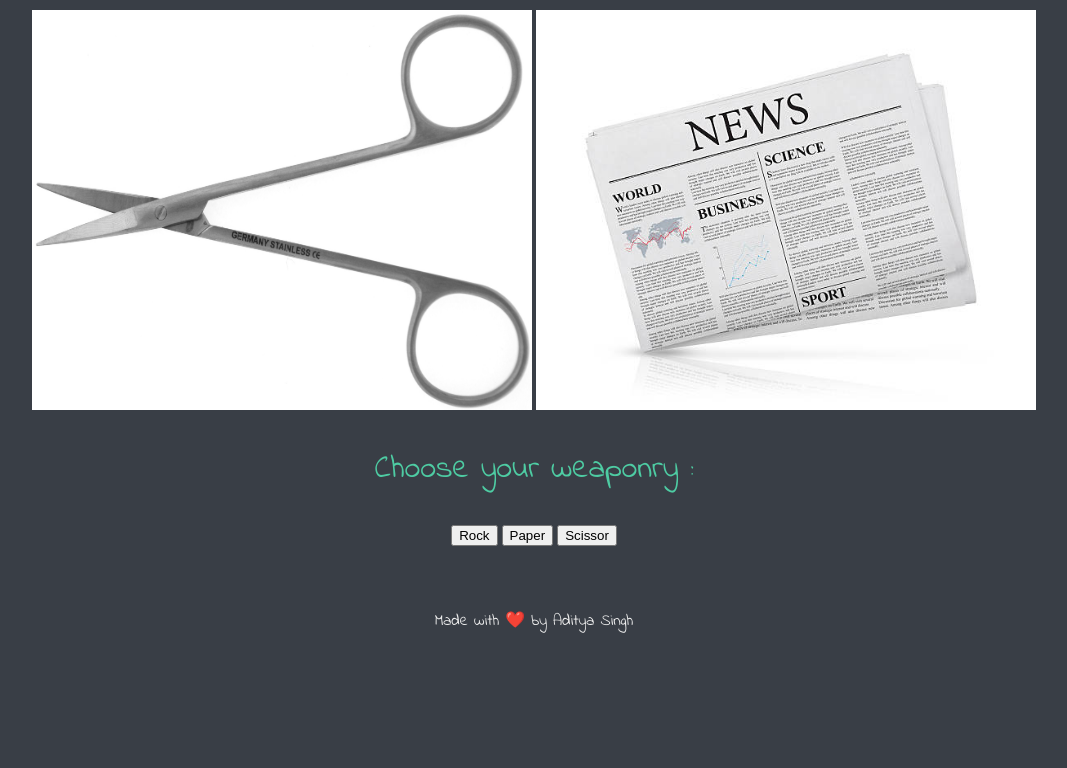
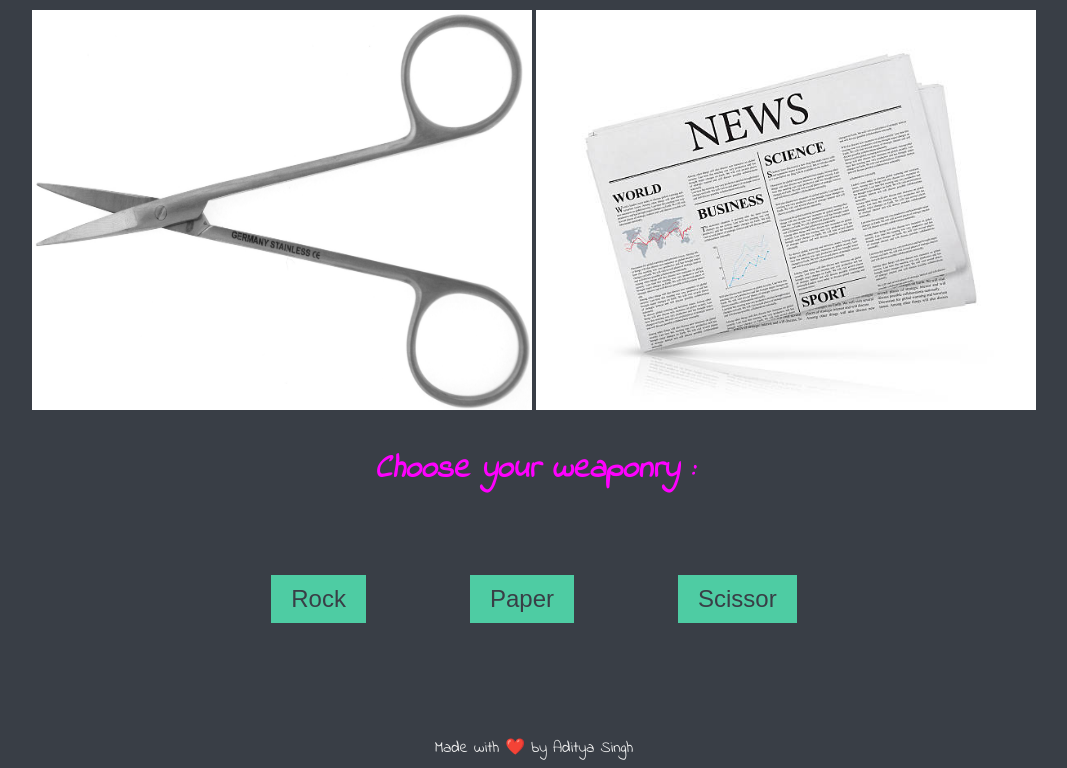
Before and after one commit to adityasingh151/Rock-Paper-Scissor, a plain HTML site: page index.html in a window 1280 px wide. Shown: the part 321-1089 px from the top of the page, without its empty margins (106-1173 px from the left). Before the commit the page ends 962 px from the top, so only its background shows below. Drawn offline with Linux system fonts and the light colour scheme.

Commit message:
Update styles.css

```diff
--- a/styles.css
+++ b/styles.css
@@ -40,3 +40,38 @@
     font-family: 'Indie Flower', cursive;
 
   }
+
+
+/* Styling for buttons */
+.btn button {
+  background-color: #4ECCA3;
+  color: #393E46;
+  border: none;
+  padding: 10px 20px;
+  font-size: 1.5rem;
+  margin: 50px;
+  cursor: pointer;
+  transition: background-color 0.3s ease, color 0.3s ease;
+}
+
+.btn button:hover {
+  background-color: #232931;
+  color: #4ECCA3;
+}
+
+
+.btn {
+  text-align: center;
+}
+
+
+.btn::after {
+  content: "";
+  display: block;
+  clear: both;
+}
+#choice{
+  color: magenta;
+  font-weight: bold;
+  font-style: oblique;
+}
```
